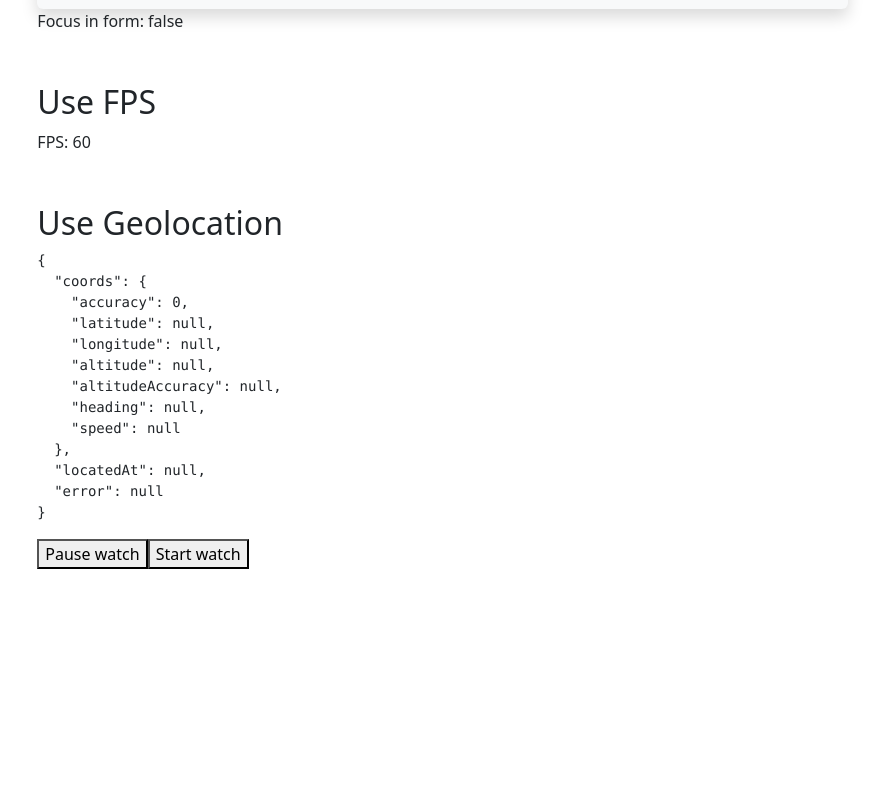
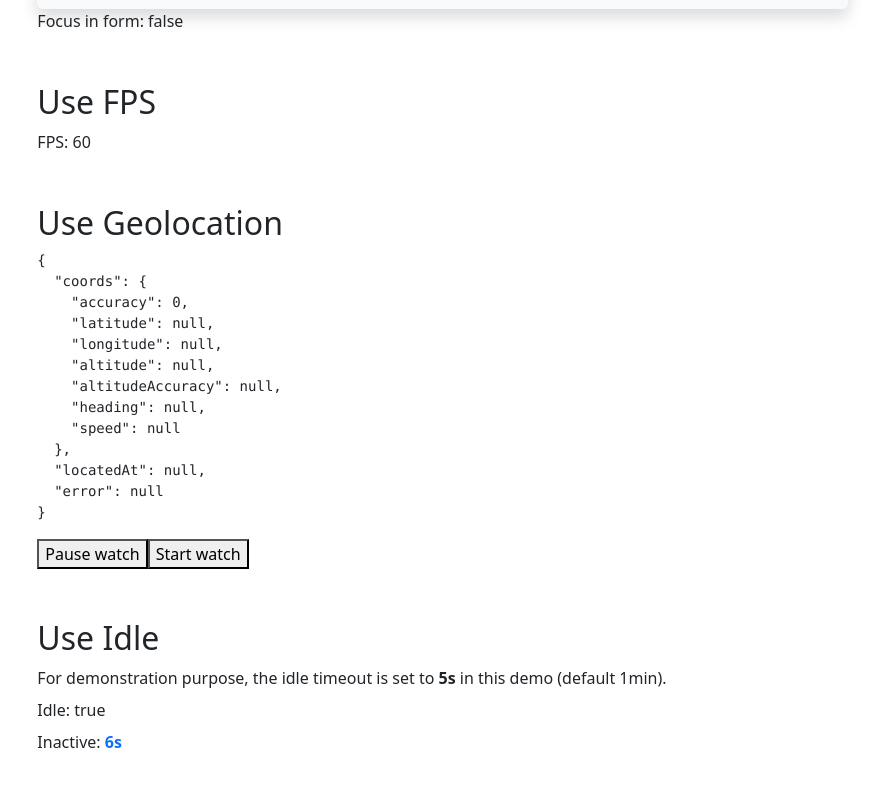
Before and after one commit to UlakhovichKate/vueUse, a Vue app: page /sensors in a window 1280 px wide. Shown: the part 3352-4138 px from the top of the page, without its empty margins (400-1280 px from the left). Before the commit the page ends 3971 px from the top, so only its background shows below. Built offline with nearby package versions, Linux system fonts and the light colour scheme; no server answers.

Commit message:
UseIdle.vue

```diff
--- a/src/components/ListSensors.vue
+++ b/src/components/ListSensors.vue
@@ -15,6 +15,7 @@
   <use-focus-within/>
   <use-fps/>
   <use-geolocation/>
+  <use-idle/>
 </template>
 
 <script setup>
@@ -34,6 +35,7 @@ import UseFocus from "../vueUseComponents/UseFocus.vue";
 import UseFocusWithin from "../vueUseComponents/UseFocusWithin.vue";
 import UseFps from "../vueUseComponents/UseFps.vue";
 import UseGeolocation from "../vueUseComponents/UseGeolocation.vue";
+import UseIdle from "../vueUseComponents/UseIdle.vue";
 
 
 </script>
--- /dev/null
+++ b/src/vueUseComponents/UseIdle.vue
@@ -0,0 +1,24 @@
+<script setup lang="ts">
+import { computed } from 'vue'
+import { useIdle, useTimestamp } from '@vueuse/core'
+
+const { idle, lastActive } = useIdle(5000)
+
+const now = useTimestamp()
+
+const idledFor = computed(() =>
+    Math.floor((now.value - lastActive.value) / 1000),
+)
+</script>
+
+<template>
+  <h2>Use Idle</h2>
+  <p class="mb-2">
+    For demonstration purpose, the idle timeout is set to <b>5s</b> in this
+    demo (default 1min).
+  </p>
+  <div class="mb-2">
+    Idle: {{ idle }}
+  </div>
+  <div>Inactive: <b class="text-primary">{{ idledFor }}s</b></div>
+</template>
```
